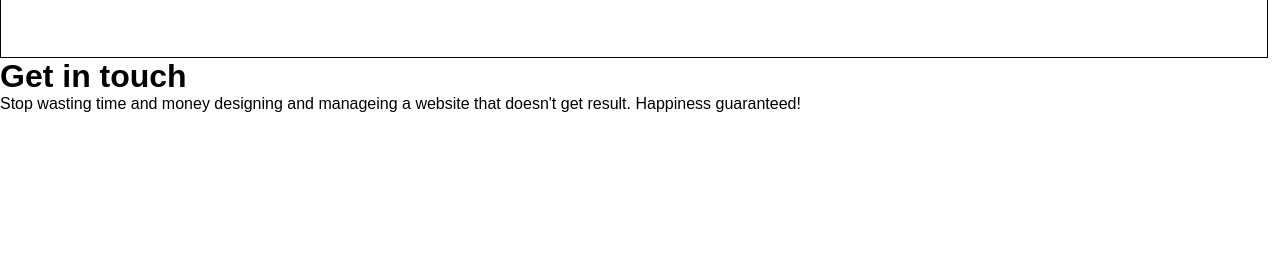
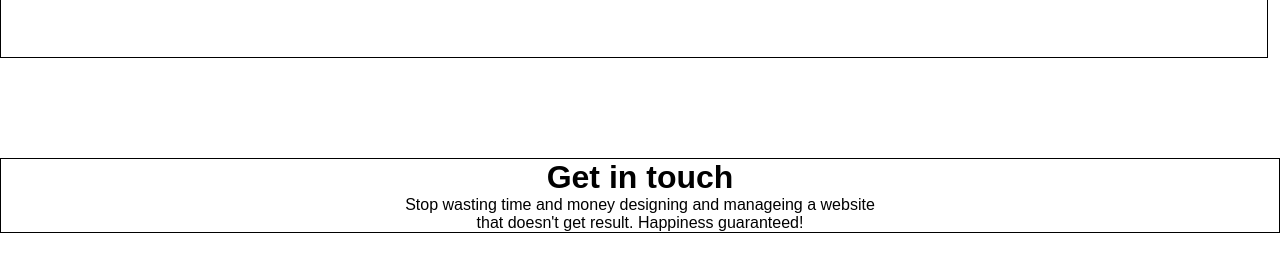
Before and after one commit to Cyrus-Sobaan/Projects, a plain HTML site: page Smart Template/index.html in a window 1280 px wide. Shown: the part 4505-4776 px from the top of the page. Before the commit the page ends 4618 px from the top, so only its background shows below. Drawn offline with Linux system fonts and the light colour scheme.

Commit message:
update index.html

```diff
--- a/Smart Template/index.html
+++ b/Smart Template/index.html
@@ -323,6 +323,12 @@
     .section-six img{
         width: 150px;
     }
+
+    .section-seven{
+        text-align: center;
+        margin: 100px 0px;
+        border: 1px solid black;
+    }
 </style>
 
 <body>
@@ -542,8 +548,8 @@
     <div class="section-seven">
         <span>
             <h1>Get in touch</h1>
-            <p>Stop wasting time and money designing and manageing a website that doesn't get result.
-                Happiness guaranteed!</p>
+            <p>Stop wasting time and money designing and manageing a website</p>
+        <p>that doesn't get result. Happiness guaranteed!</p>
         </span>
     </div>
 </body>
```
